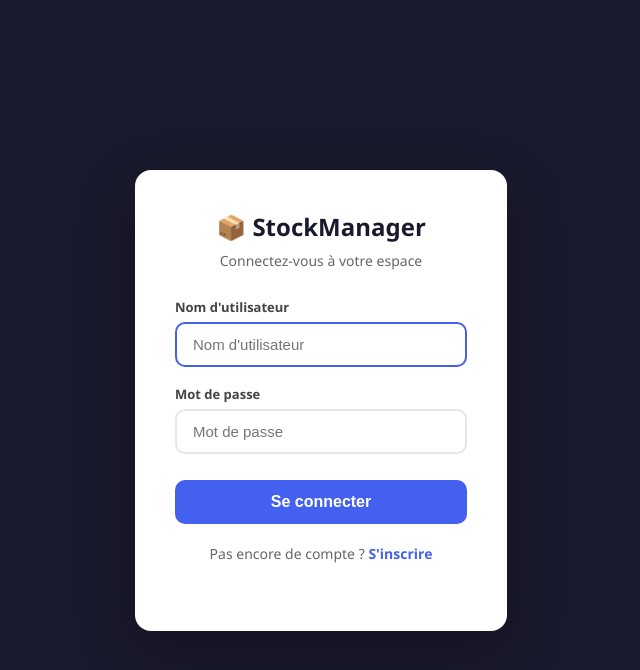
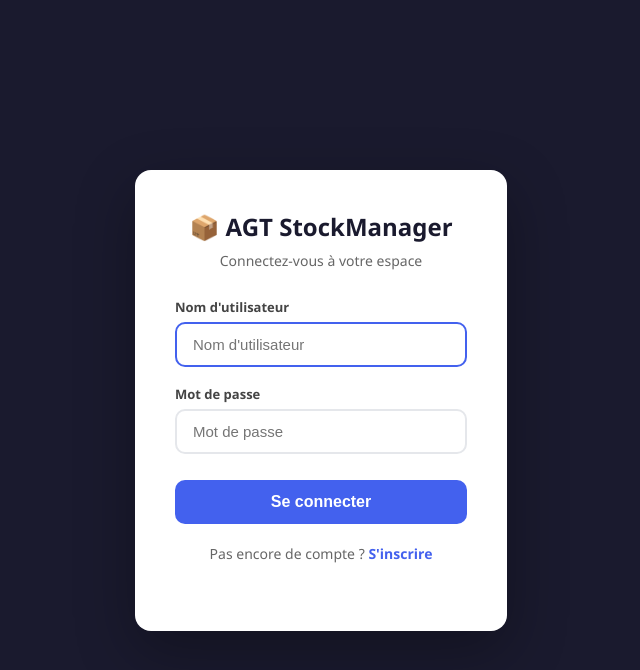
Before and after one commit to Fulgence2001/Boutique_Mdf, a Django app: page / in a window 1280 px wide. Shown: the top 670 px of the page, without its empty margins (319-959 px from the left). Run offline with Django 5.2, Linux system fonts and the light colour scheme.

Commit message:
Mise à jour

```diff
--- a/stock/templates/stock/base.html
+++ b/stock/templates/stock/base.html
@@ -3,7 +3,7 @@
 <head>
     <meta charset="UTF-8">
     <meta name="viewport" content="width=device-width, initial-scale=1.0">
-    <title>{% block title %}StockManager{% endblock %}</title>
+    <title>{% block title %}AGT StockManager{% endblock %}</title>
     <style>
         * { box-sizing: border-box; margin: 0; padding: 0; }
         body { font-family: 'Segoe UI', sans-serif; background: #f0f2f5; color: #1a1a2e; }
@@ -27,7 +27,7 @@
 
 {% if user.is_authenticated %}
 <nav class="navbar">
-    <strong>📦 StockManager</strong>
+    <strong>📦 AGT StockManager</strong>
     <div style="display:flex; align-items:center; gap:8px; flex-wrap:wrap;">
         {% if request.session.boutique_active_nom %}
             <span class="boutique-badge">🏪 {{ request.session.boutique_active_nom }}</span>
--- a/stock/templates/stock/login.html
+++ b/stock/templates/stock/login.html
@@ -27,7 +27,7 @@
 
 {% block content %}
 <div class="card">
-    <h1>📦 StockManager</h1>
+    <h1>📦 AGT StockManager</h1>
     <p>Connectez-vous à votre espace</p>
 
     <form method="post">
```
